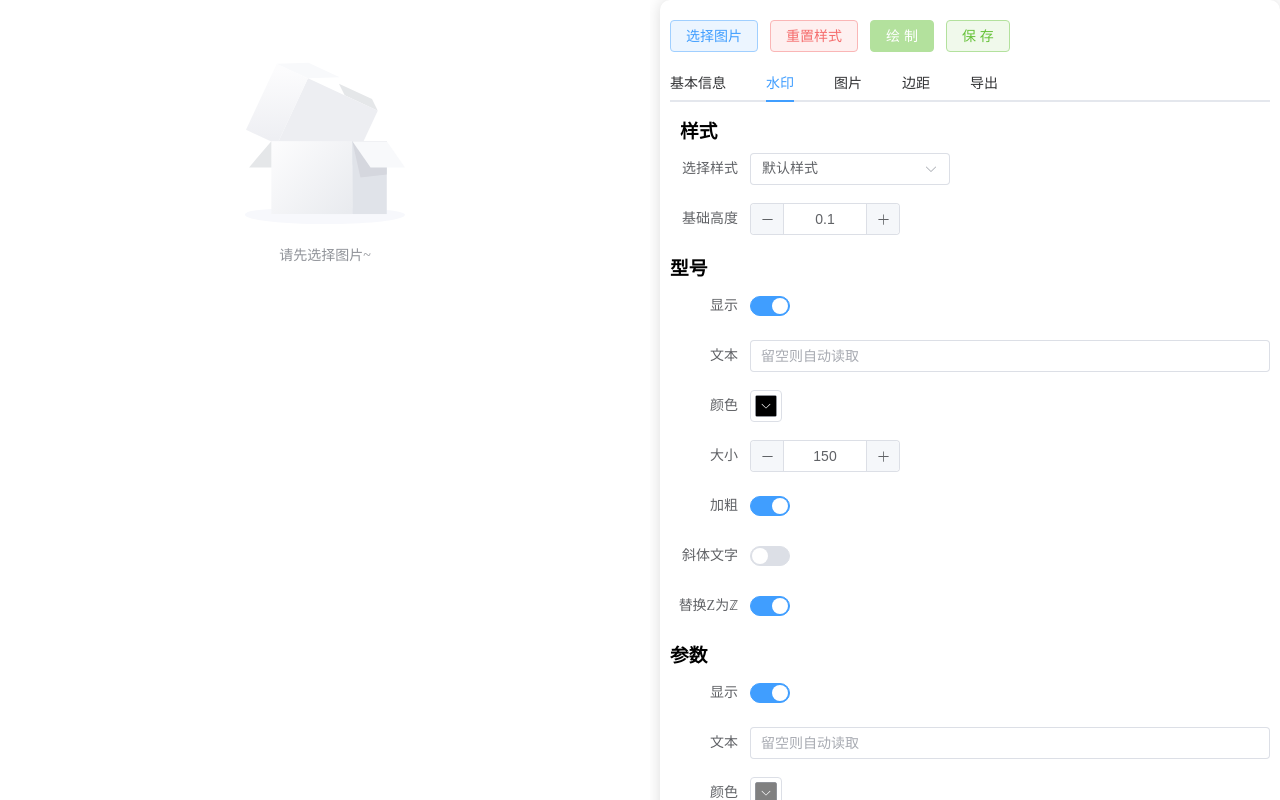
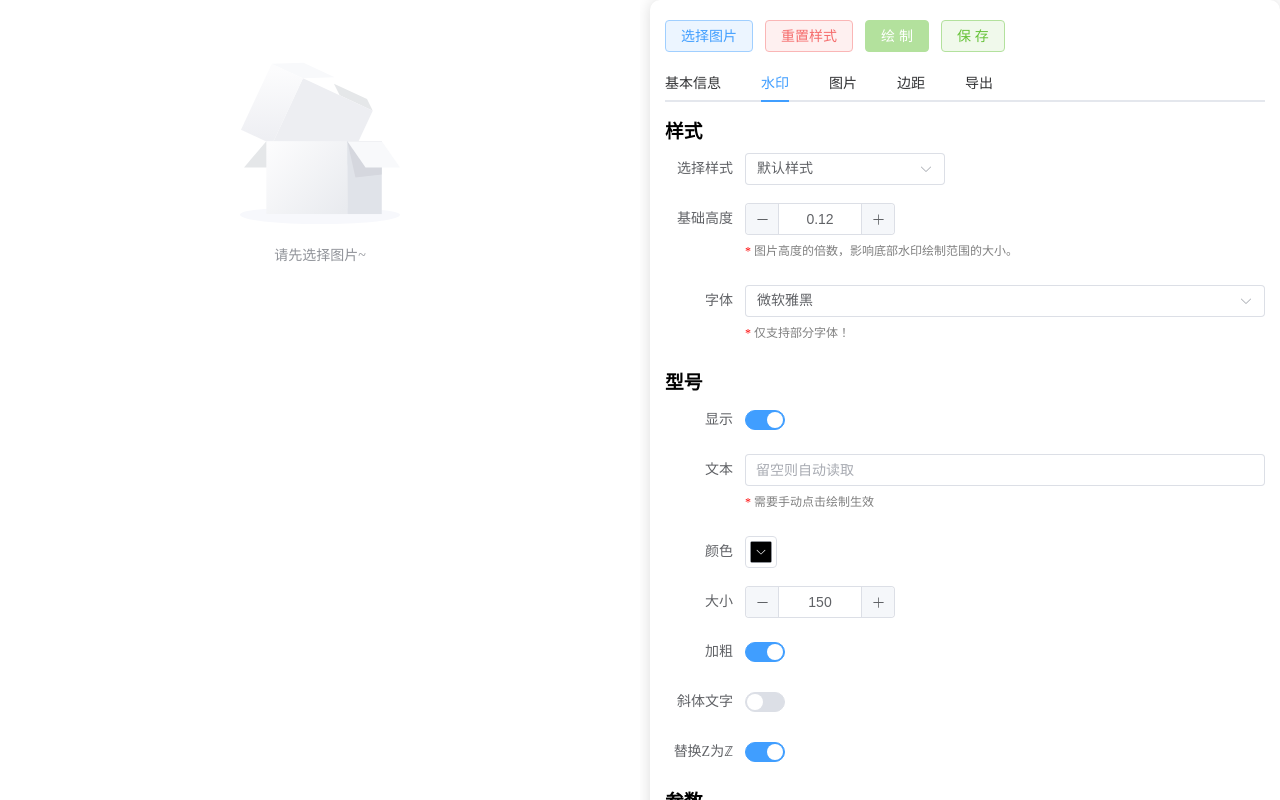
Before and after one commit to Wuqizhao/image-border-vue, a Vue app: page / in a window 1280 px wide. Both pictures are taken after a click on the tab "水印". Shown: the top 800 px of the page. Built offline with nearby package versions, Linux system fonts and the light colour scheme.

Commit message:
feat(watermark): 添加水印样式配置功能
- 新增水印样式选择功能，支持多种水印样式
- 添加基础高度、字体等水印配置选项
- 优化水印绘制逻辑，支持自定义字体
- 调整部分水印样式配置，提高水印效果

```diff
--- a/src/App.vue
+++ b/src/App.vue
@@ -49,9 +49,8 @@
                     </el-form>
                 </el-tab-pane>
                 <el-tab-pane label="水印" name="sixth">
-                    <div class="config-title">
+                    <div>
                         <h3>样式</h3>
-                    </div>
                         <el-form label-width="80px">
                             <el-form-item label="选择样式">
                                 <el-select v-model="curWatermarkIndex" style="max-width: 200px;" placeholder="请选择水印样式">
@@ -62,8 +61,17 @@
                             <el-form-item label="基础高度">
                                 <el-input-number :min="0" :max="1" :step="0.01"
                                     v-model="config.watermark.height"></el-input-number>
+                                <p class="tips">图片高度的倍数，影响底部水印绘制范围的大小。</p>
+                            </el-form-item>
+                            <el-form-item label="字体">
+                                <el-select v-model="config.font" clearable>
+                                    <el-option v-for="(item, index) in getSupportedFonts()" :key="index" :label="item"
+                                        :value="item"></el-option>
+                                </el-select>
+                                <p class="tips">仅支持部分字体！</p>
                             </el-form-item>
                         </el-form>
+                    </div>
                     <div v-if="config.watermark.model.enable">
                         <h3>型号</h3>
                         <el-form label-width="80px">
@@ -73,6 +81,7 @@
                             <div v-show="config.watermark.model.show">
                                 <el-form-item label="文本">
                                     <el-input placeholder="留空则自动读取" v-model="img.modelText" clearable></el-input>
+                                    <p class="tips">需要手动点击绘制生效</p>
                                 </el-form-item>
                                 <el-form-item label="颜色">
                                     <el-color-picker v-model="config.watermark.model.color"
@@ -103,6 +112,7 @@
                             <div v-show="config.watermark.params.show">
                                 <el-form-item label="文本">
                                     <el-input placeholder="留空则自动读取" v-model="img.paramsText" clearable></el-input>
+                                    <p class="tips">需要手动点击绘制生效</p>
                                 </el-form-item>
                                 <el-form-item label="颜色">
                                     <el-color-picker v-model="config.watermark.params.color" />
@@ -132,6 +142,7 @@
                             <div v-show="config.watermark.time.show">
                                 <el-form-item label="文本">
                                     <el-input placeholder="留空则自动读取" v-model="img.timeText" clearable></el-input>
+                                    <p class="tips">需要手动点击绘制生效</p>
                                 </el-form-item>
                                 <el-form-item label="颜色">
                                     <el-color-picker v-model="config.watermark.time.color" />
@@ -151,7 +162,7 @@
 
 
                     <div v-if="config.logo.enable">
-                        <h3 style="margin-left: 10px;">Logo</h3>
+                        <h3>Logo</h3>
                         <el-form label-width="80">
                             <el-form-item label="显示">
                                 <el-switch v-model="config.logo.show"></el-switch>
@@ -159,7 +170,7 @@
                             <div v-show="config.logo.show">
                                 <el-form-item label="自动匹配">
                                     <el-switch v-model="config.logo.auto" disabled></el-switch>
-                                    <b style="margin-left: 10px;">* 暂时不可用</b>
+                                    <p class="tips">暂时不可用，请手动选择~</p>
                                 </el-form-item>
                                 <el-form-item label="手动选择" v-if="!config.logo.auto">
                                     <el-select placeholder="选择logo" style="width: 200px;" v-model="config.logo.name">
@@ -174,9 +185,9 @@
 
                                 </el-form-item>
                                 <el-form-item>
-                                    <el-button size="small" @click="config.logo.width += 100">+ 100</el-button>
-                                    <el-button size="small" style="margin-left: 10px;"
-                                        @click="config.logo.width -= 100">- 100</el-button>
+                                    <el-button size="small" @click="config.logo.width -= 100">- 100</el-button>
+                                    <el-button style="margin-left: 10px;" size="small"
+                                        @click="config.logo.width += 100">+ 100</el-button>
                                     <el-button size="small" style="margin-left: 10px;"
                                         @click="config.logo.height = config.logo.width">同步到高度</el-button>
                                 </el-form-item>
@@ -189,7 +200,7 @@
                     </div>
 
                     <div v-if="config.divider.enable">
-                        <h3 style="margin-left: 10px;">分割线</h3>
+                        <h3>分割线</h3>
                         <el-form label-width="80" v-if="config.divider.enable">
                             <el-form-item label="显示">
                                 <el-switch v-model="config.divider.show"></el-switch>
@@ -273,7 +284,7 @@
                         <el-form-item label="上边距">
                             <el-input-number v-model="config.paddings.top" :min="0" :max="1000"
                                 :step="10"></el-input-number>
-                            <el-button size="small" style="margin-left: 10px;"
+                            <el-button style="margin-left: 10px;"
                                 @click="config.paddings.left = config.paddings.right = config.paddings.top">同步到左右</el-button>
                         </el-form-item>
                         <el-form-item label="左边距">
@@ -313,13 +324,14 @@
                     </el-form>
                 </el-tab-pane>
             </el-tabs>
+            <el-backtop :right="10" :bottom="100" />
         </div>
     </div>
 </template>
 
 <script setup lang="ts">
 import { reactive, ref, watch } from 'vue'
-import { print, download, deepClone, cameraBrands, formatDate, convertExposureTime, watermarkList } from './assets/tools'
+import { print, download, deepClone, cameraBrands, formatDate, convertExposureTime, watermarkList, getSupportedFonts } from './assets/tools'
 import defaultWaterMark from './configs/default'
 import { ElMessage, ElNotification } from 'element-plus'
 import type { Config, Img } from './types'
@@ -689,15 +701,15 @@ function importConfig(val: number): void {
     position: sticky;
     top: 0;
     left: 0px;
-    padding: 10px;
+    padding: 10px 15px;
     width: 600px;
     box-shadow: 0px 0px 15px gainsboro;
     border-radius: 10px;
 
+
     h3 {
         padding-bottom: 10px;
     }
-
 
     .btns {
         display: flex;
@@ -751,6 +763,17 @@ function importConfig(val: number): void {
     }
 }
 
+.tips {
+    color: gray;
+    font-size: 12px;
+    width: 100%;
+
+    &::before {
+        content: '* ';
+        color: red;
+    }
+}
+
 .config-title {
     display: flex;
     justify-content: space-between;
--- a/src/assets/tools.ts
+++ b/src/assets/tools.ts
@@ -6,7 +6,7 @@ const print = (config: Config, img: Img) => {
 // 转换曝光时间的函数
 const convertExposureTime = (exposureTime: number) => {
 	if (exposureTime < 1) {
-		return `1/${Math.round((1 / exposureTime) * 10) / 10}`;
+		return `1/${Math.round(1 / exposureTime)}`;
 	} else {
 		return `${exposureTime}`;
 	}
@@ -139,7 +139,7 @@ const watermarkList = [
 	},
 	{
 		index: 2,
-		name: "单图标",
+		name: "单图标-哈苏（白）",
 		config: "watermark6",
 	},
 	// {
@@ -159,6 +159,21 @@ const watermarkList = [
 	// }
 ];
 
+// 获取本地浏览器支持的字体
+const getSupportedFonts = (): string[] => {
+	return [
+		"Arial",
+		"黑体",
+		"微软雅黑",
+		"宋体",
+		"楷体",
+		"隶书",
+		"华文行楷",
+		"Courier New",
+		"Times New Roman",
+	];
+};
+
 export {
 	print,
 	convertExposureTime,
@@ -167,4 +182,5 @@ export {
 	cameraBrands,
 	watermarkList,
 	formatDate,
+	getSupportedFonts,
 };
--- a/src/configs/default.ts
+++ b/src/configs/default.ts
@@ -14,7 +14,7 @@ const doDraw: DrawFun = (img, config, context) => {
 		ctx.save();
 		ctx.font = `${modelConfig.italic ? "Italic" : ""} ${
 			modelConfig.bold ? "bold" : ""
-		} ${modelConfig.size}px Arial`;
+		} ${modelConfig.size}px ${config.font || "Arial"}`;
 		ctx.fillStyle = modelConfig.color;
 		ctx.textAlign = "left";
 		ctx.textBaseline = "middle";
@@ -25,7 +25,7 @@ const doDraw: DrawFun = (img, config, context) => {
 		// 计算厂商的宽度
 		const companyWidth = ctx.measureText(company).width;
 		ctx.fillText(company, imgPaddings.left + config.watermark.paddings.lr, _y);
-		ctx.font = `${modelConfig.size}px Arial`;
+		ctx.font = `${modelConfig.size}px ${config.font || "Arial"}`;
 		let modelText = img.modelText.replace(company, "");
 		modelText = modelConfig.replaceZ
 			? modelText.replace(/Z|z/, "ℤ")
@@ -42,7 +42,7 @@ const doDraw: DrawFun = (img, config, context) => {
 	if (paramsConfig.show) {
 		ctx.save();
 		ctx.fillStyle = paramsConfig.color;
-		ctx.font = `${paramsConfig.size}px Arial`;
+		ctx.font = `${paramsConfig.size}px ${config.font || "Arial"}`;
 		ctx.textBaseline = "middle";
 
 		const _y = rect1.y + (3 * (rect2.y - rect1.y)) / 4;
@@ -62,7 +62,7 @@ const doDraw: DrawFun = (img, config, context) => {
 		ctx.textAlign = "right";
 		ctx.textBaseline = "middle";
 		ctx.fillStyle = timeConfig.color;
-		ctx.font = `${timeConfig.size}px Arial`;
+		ctx.font = `${timeConfig.size}px ${config.font || "Arial"}`;
 		// 在水印范围内垂直居中
 		const _y = (rect2.y + rect1.y) / 2;
 		ctx.fillText(
@@ -84,6 +84,7 @@ const doDraw: DrawFun = (img, config, context) => {
 };
 
 const config: Config = {
+	font: "微软雅黑",
 	paddings: {
 		top: 100, // 图片上边距
 		right: 100,
@@ -91,7 +92,7 @@ const config: Config = {
 		bottom: 0,
 	},
 	watermark: {
-		height:0.1,
+		height: 0.12,
 		model: {
 			enable: true,
 			show: true,
--- a/src/configs/watermark1.ts
+++ b/src/configs/watermark1.ts
@@ -47,6 +47,7 @@ const doDraw: DrawFun = (img, config, context) => {
 };
 
 const config: Config = {
+	font: "微软雅黑",
 	paddings: {
 		top: 0, // 图片上边距
 		right: 0,
--- a/src/configs/watermark4.ts
+++ b/src/configs/watermark4.ts
@@ -21,7 +21,7 @@ const doDraw: DrawFun = async (img, config, context) => {
 			ctx.save(); // 保存当前绘图状态
 			ctx.font = `${modelConfig.italic ? "Italic" : ""} ${
 				modelConfig.bold ? "bold" : ""
-			} ${modelConfig.size}px Arial`;
+			} ${modelConfig.size}px ${config.font || 'Arial'}`;
 			ctx.fillStyle = modelConfig.color;
 			ctx.textAlign = "left";
 			ctx.textBaseline = "middle";
@@ -33,7 +33,7 @@ const doDraw: DrawFun = async (img, config, context) => {
 
 			ctx.fillText(company, imgPaddings.left + watermarkPaddings.lr, _y);
 
-			ctx.font = `${modelConfig.size}px Arial`;
+			ctx.font = `${modelConfig.size}px ${config.font || 'Arial'}`;
 			const modelText = modelConfig.replaceZ
 				? img.modelText.replace(/z|Z/, "ℤ")
 				: img.modelText;
@@ -53,7 +53,7 @@ const doDraw: DrawFun = async (img, config, context) => {
 		ctx.textAlign = "right";
 		ctx.textBaseline = "middle";
 		ctx.fillStyle = paramsConfig.color;
-		ctx.font = `bold ${paramsConfig.size}px Arial`;
+		ctx.font = `bold ${paramsConfig.size}px ${config.font || 'Arial'}`;
 
 		const paramsText = paramsConfig.letterUpperCase
 			? img.paramsText.toUpperCase()
@@ -106,6 +106,7 @@ const doDraw: DrawFun = async (img, config, context) => {
 };
 
 const config: Config = {
+	font: "微软雅黑",
 	paddings: {
 		top: 0, // 图片上边距
 		right: 0,
--- a/src/configs/watermark6.ts
+++ b/src/configs/watermark6.ts
@@ -12,7 +12,8 @@ const doDraw: DrawFun = async (img, config, context) => {
 		).default;
 		logoImg.onload = () => {
 			const logoX = canvas.width / 2 - logoConfig.width / 2;
-			const logoY = canvas.height - logoConfig.height - 1.6 * imgPaddings.bottom;
+			const logoY =
+				canvas.height - logoConfig.height - 1.6 * imgPaddings.bottom;
 
 			ctx.drawImage(logoImg, logoX, logoY, logoConfig.width, logoConfig.height);
 		};
@@ -20,6 +21,7 @@ const doDraw: DrawFun = async (img, config, context) => {
 };
 
 const config: Config = {
+	font: "微软雅黑",
 	paddings: {
 		top: 150, // 图片上边距
 		right: 150,
--- a/src/types.d.ts
+++ b/src/types.d.ts
@@ -1,6 +1,7 @@
 import type { Exifr, Tags } from "exifr";
 
 declare interface Config {
+	font: string;
 	paddings: {
 		top: number;
 		right: number;
```
Lines whose indentation alone changed are shown as unchanged.
